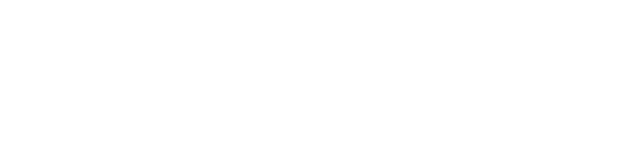
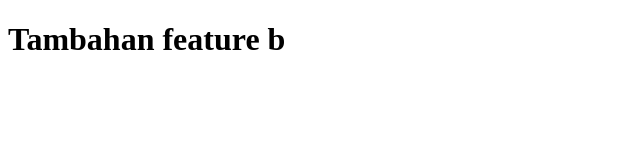
Before and after one commit to mrakhaf/Bootcamp-FER-14-Chapter-1-Topic-2, a plain HTML site: page index.html in a window 1280 px wide. Shown: the whole page, without its empty margins (0-640 px from the left). Drawn offline with Linux system fonts and the light colour scheme.

Commit message:
feat(b): add feature b

```diff
--- a/index.html
+++ b/index.html
@@ -6,6 +6,6 @@
     <title>Document</title>
 </head>
 <body>
-
+    <h1>Tambahan feature b</h1>
 </body>
 </html>
```
